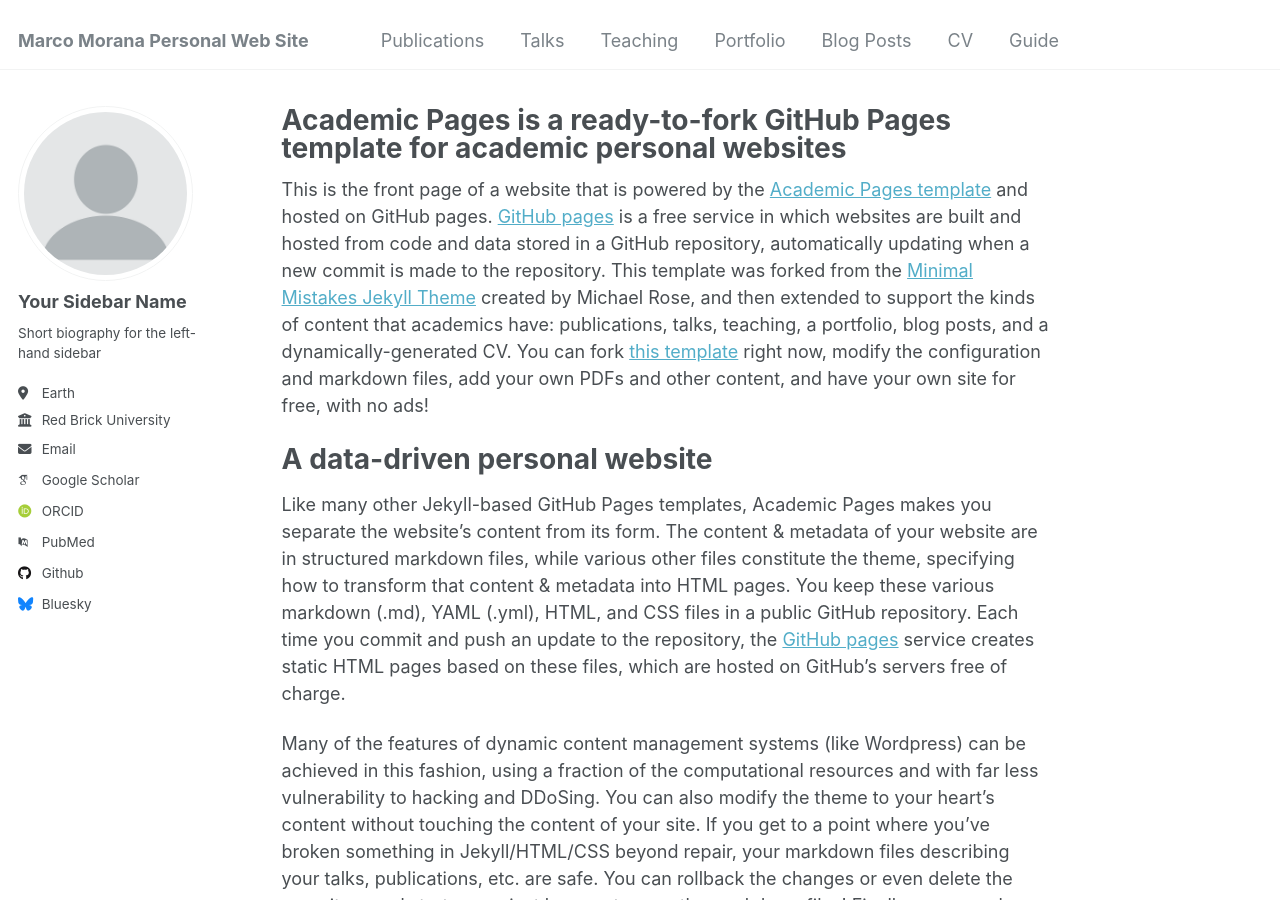
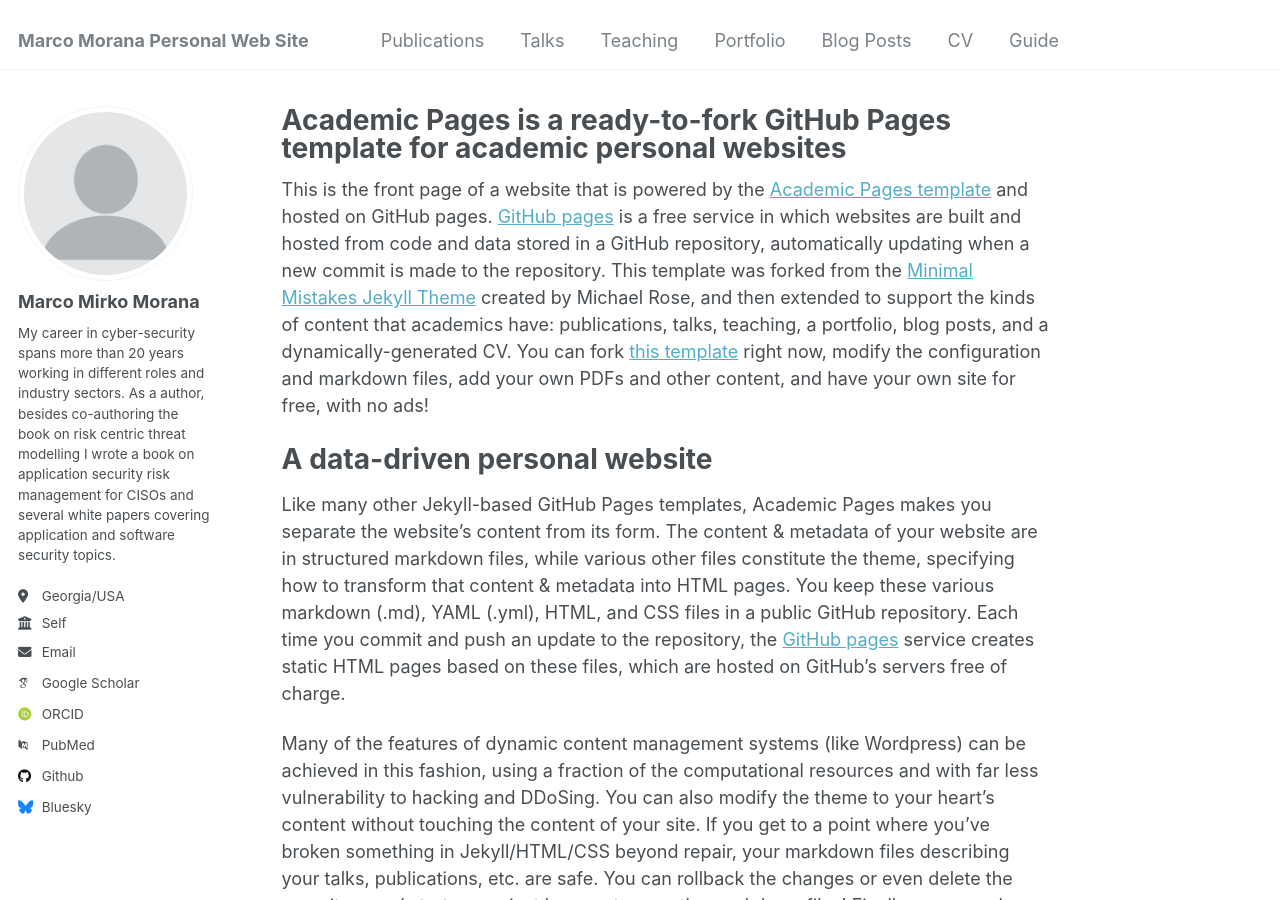
Before and after one commit to mmorana1/marcom, a Jekyll site: the page built from _pages/about.md, in a window 1280 px wide and 900 px high. Built offline with Jekyll 4.4.1, drawn with Linux system fonts in a browser that asks for light colours; some web fonts are replaced.

Commit message:
Update _config.yml

```diff
--- a/_config.yml
+++ b/_config.yml
@@ -22,13 +22,13 @@ repository               : "academicpages/academicpages.github.io"
 author:
   # Biographic information
   avatar           : "profile.png"
-  name             : "Your Sidebar Name"
-  pronouns         : # example: "she/her"
-  bio              : "Short biography for the left-hand sidebar"
-  location         : "Earth"
-  employer         : "Red Brick University"
+  name             : "Marco Mirko Morana"
+  pronouns         : # example: "he"
+  bio              : "My career in cyber-security spans more than 20 years working in different roles and industry sectors. As a author, besides co-authoring the book on risk centric threat modelling I wrote a book on application security risk management for CISOs and several white papers covering application and software security topics."
+  location         : "Georgia/USA"
+  employer         : "Self"
   uri              : # URL
-  email            : "none@example.org"
+  email            : "marco.m.morana@gmail.com"
 
   # Academic websites
   arxiv            : # URL - Update with the correct link to your profile
```
